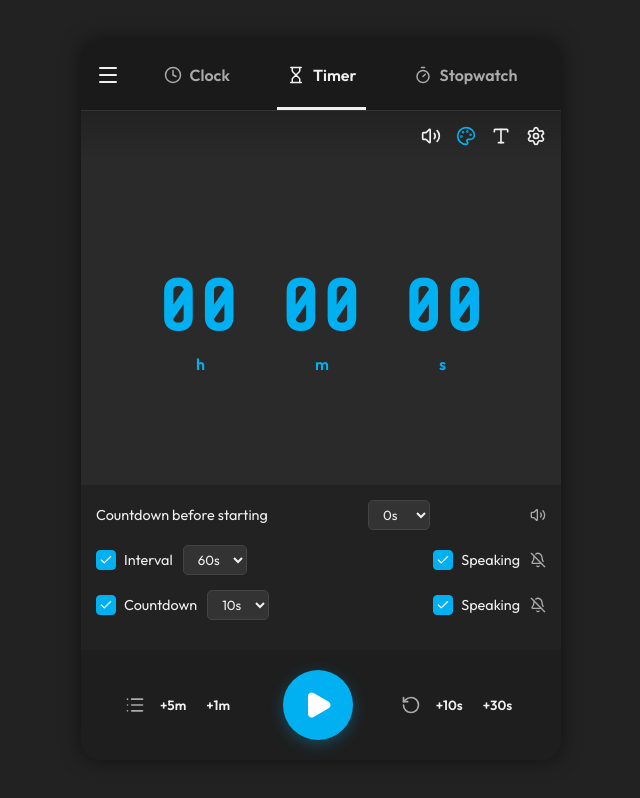
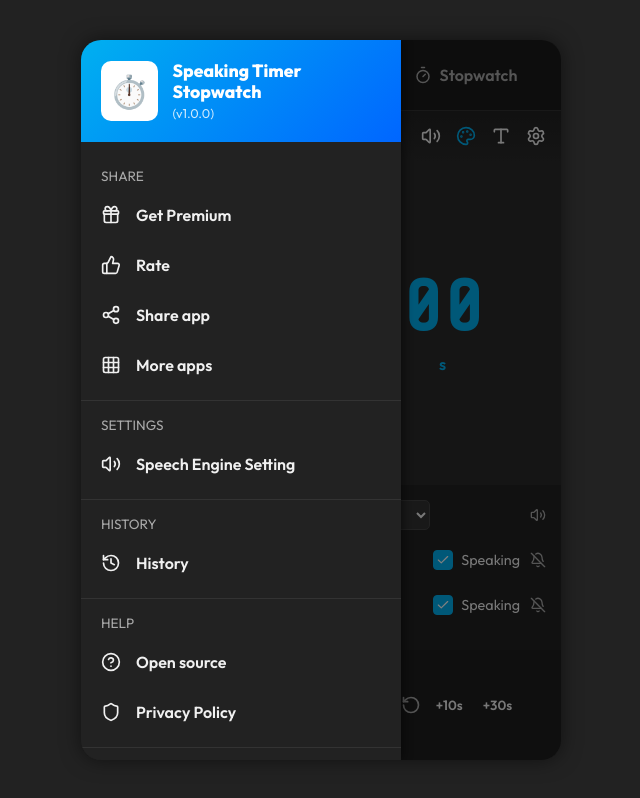
Before and after one commit to hritik-mahirrao/voice-clock, a React (Vite) app: page / in a window 1280 px wide. Both pictures are taken after a click on the button 427 px from the left and 75 px from the top of the page. Shown: the whole page, without its empty margins (319-959 px from the left). Built offline with nearby package versions, Linux system fonts and the light colour scheme.

Commit message:
added speech settings

```diff
--- a/src/App.jsx
+++ b/src/App.jsx
@@ -3,15 +3,32 @@
 import ClockTab from './components/ClockTab';
 import TimerTab from './components/TimerTab';
 import StopwatchTab from './components/StopwatchTab';
+import Sidebar from './components/Sidebar';
+import SpeechSettingsModal from './components/SpeechSettingsModal';
 import './index.css';
 
 function App() {
   const [activeTab, setActiveTab] = useState('timer');
+  const [isSidebarOpen, setIsSidebarOpen] = useState(false);
+  const [isSpeechModalOpen, setIsSpeechModalOpen] = useState(false);
 
   return (
     <div className="app-container">
+      <Sidebar
+        isOpen={isSidebarOpen}
+        onClose={() => setIsSidebarOpen(false)}
+        onOpenSpeechSettings={() => setIsSpeechModalOpen(true)}
+      />
+
+      <SpeechSettingsModal
+        isOpen={isSpeechModalOpen}
+        onClose={() => setIsSpeechModalOpen(false)}
+      />
+
       <header className="top-nav">
-        <button className="menu-btn"><Menu size={24} /></button>
+        <button className="menu-btn" onClick={() => setIsSidebarOpen(true)}>
+          <Menu size={24} />
+        </button>
         <div className="tabs">
           <button
             className={`tab-btn ${activeTab === 'clock' ? 'active' : ''}`}
--- /dev/null
+++ b/src/components/Sidebar.jsx
@@ -0,0 +1,55 @@
+import {
+  Gift, ThumbsUp, Share2, Grid, Volume2, History, HelpCircle, Shield
+} from 'lucide-react';
+
+export default function Sidebar({ isOpen, onClose, onOpenSpeechSettings }) {
+  return (
+    <>
+      {/* Overlay to close sidebar by clicking outside */}
+      {isOpen && <div className="sidebar-overlay" onClick={onClose}></div>}
+
+      <div className={`sidebar ${isOpen ? 'open' : ''}`}>
+        <div className="sidebar-header">
+          <div className="app-icon">
+            <span style={{ fontSize: '2rem' }}>⏱️</span>
+          </div>
+          <div className="app-title">
+            <h3>Speaking Timer Stopwatch</h3>
+            <span>(v1.0.0)</span>
+          </div>
+        </div>
+
+        <div className="sidebar-menu">
+          <div className="menu-section">
+            <div className="menu-title">Share</div>
+            <button className="menu-item"><Gift size={20} /> Get Premium</button>
+            <button className="menu-item"><ThumbsUp size={20} /> Rate</button>
+            <button className="menu-item"><Share2 size={20} /> Share app</button>
+            <button className="menu-item"><Grid size={20} /> More apps</button>
+          </div>
+
+          <div className="menu-section">
+            <div className="menu-title">Settings</div>
+            <button
+              className="menu-item"
+              onClick={() => { onClose(); onOpenSpeechSettings(); }}
+            >
+              <Volume2 size={20} /> Speech Engine Setting
+            </button>
+          </div>
+
+          <div className="menu-section">
+            <div className="menu-title">History</div>
+            <button className="menu-item"><History size={20} /> History</button>
+          </div>
+
+          <div className="menu-section">
+            <div className="menu-title">Help</div>
+            <button className="menu-item"><HelpCircle size={20} /> Open source</button>
+            <button className="menu-item"><Shield size={20} /> Privacy Policy</button>
+          </div>
+        </div>
+      </div>
+    </>
+  );
+}
--- /dev/null
+++ b/src/components/SpeechSettingsModal.jsx
@@ -0,0 +1,95 @@
+import { useState } from 'react';
+import { Volume2, RotateCcw, Activity, Droplet, Play } from 'lucide-react';
+import { getSpeechSettings, setSpeechSettings, speak } from '../utils/speech';
+
+export default function SpeechSettingsModal({ isOpen, onClose }) {
+  const [settings, setSettings] = useState(getSpeechSettings());
+
+  if (!isOpen) return null;
+
+  const handleReset = () => {
+    const defaultSettings = { rate: 1, pitch: 1 };
+    setSettings(defaultSettings);
+    setSpeechSettings(1, 1);
+  };
+
+  const handleSave = () => {
+    setSpeechSettings(settings.rate, settings.pitch);
+    speak("Settings saved");
+    onClose();
+  };
+
+  const handlePreview = () => {
+    const synth = window.speechSynthesis;
+    if (synth.speaking) {
+        synth.cancel();
+    }
+    const utterThis = new SpeechSynthesisUtterance("1, 2, 3");
+    utterThis.rate = settings.rate;
+    utterThis.pitch = settings.pitch;
+    synth.speak(utterThis);
+  };
+
+  return (
+    <div className="modal-overlay">
+      <div className="modal-content">
+        <div className="modal-header">
+          <div style={{display: 'flex', alignItems: 'center', gap: '10px'}}>
+            <Volume2 size={24} />
+            <h2>Speech Engine Setting</h2>
+          </div>
+          <button className="text-btn flex-btn" onClick={handleReset}>
+            <RotateCcw size={16} /> RESET
+          </button>
+        </div>
+
+        <div className="modal-body">
+          <div className="slider-group">
+            <label>Speed Of Speech</label>
+            <div className="slider-row">
+              <Activity size={20} color="var(--text-muted)" />
+              <input
+                type="range"
+                min="0.1"
+                max="2"
+                step="0.1"
+                value={settings.rate}
+                onChange={(e) => setSettings({...settings, rate: parseFloat(e.target.value)})}
+                onMouseUp={handlePreview}
+                onTouchEnd={handlePreview}
+              />
+            </div>
+          </div>
+
+          <div className="slider-group">
+            <label>Tone Of Speech</label>
+            <div className="slider-row">
+              <Droplet size={20} color="var(--text-muted)" />
+              <input
+                type="range"
+                min="0.1"
+                max="2"
+                step="0.1"
+                value={settings.pitch}
+                onChange={(e) => setSettings({...settings, pitch: parseFloat(e.target.value)})}
+                onMouseUp={handlePreview}
+                onTouchEnd={handlePreview}
+              />
+            </div>
+          </div>
+
+          <div style={{display: 'flex', justifyContent: 'center', marginTop: '15px'}}>
+            <button className="text-btn flex-btn" onClick={handlePreview} style={{background: 'var(--timer-color)', color: 'white'}}>
+              <Play size={16} fill="white" /> PREVIEW SOUND
+            </button>
+          </div>
+        </div>
+
+        <div className="modal-footer">
+          <button className="text-btn" onClick={onClose}>CANCEL</button>
+          <button className="text-btn" onClick={handleSave}>OK</button>
+        </div>
+      </div>
+    </div>
+  );
+}
--- a/src/index.css
+++ b/src/index.css
@@ -366,3 +366,183 @@
   font-family: 'Share Tech Mono', monospace;
   font-size: 1.1rem;
 }
+
+/* Sidebar Styles */
+.sidebar-overlay {
+  position: absolute;
+  top: 0;
+  left: 0;
+  right: 0;
+  bottom: 0;
+  background-color: rgba(0, 0, 0, 0.5);
+  z-index: 100;
+  animation: fadeIn 0.3s;
+}
+
+.sidebar {
+  position: absolute;
+  top: 0;
+  left: -100%;
+  width: 75%;
+  max-width: 320px;
+  height: 100%;
+  background-color: #222;
+  z-index: 101;
+  transition: left 0.3s ease;
+  display: flex;
+  flex-direction: column;
+  box-shadow: 2px 0 10px rgba(0,0,0,0.5);
+}
+
+.sidebar.open {
+  left: 0;
+}
+
+.sidebar-header {
+  background: linear-gradient(135deg, #00b0f0, #0066ff);
+  padding: 20px;
+  display: flex;
+  align-items: center;
+  gap: 15px;
+  color: white;
+}
+
+.app-icon {
+  background: white;
+  width: 60px;
+  height: 60px;
+  border-radius: 10px;
+  display: flex;
+  justify-content: center;
+  align-items: center;
+}
+
+.app-title h3 {
+  font-size: 1.1rem;
+  margin: 0;
+  line-height: 1.2;
+}
+
+.app-title span {
+  font-size: 0.8rem;
+  opacity: 0.8;
+}
+
+.sidebar-menu {
+  flex: 1;
+  overflow-y: auto;
+  padding: 10px 0;
+}
+
+.menu-section {
+  border-bottom: 1px solid #333;
+  padding: 10px 0;
+}
+
+.menu-title {
+  padding: 5px 20px;
+  font-size: 0.85rem;
+  color: var(--text-muted);
+  text-transform: uppercase;
+}
+
+.menu-item {
+  width: 100%;
+  text-align: left;
+  background: none;
+  border: none;
+  color: var(--text-main);
+  padding: 15px 20px;
+  font-size: 1rem;
+  font-family: inherit;
+  font-weight: 600;
+  cursor: pointer;
+  display: flex;
+  align-items: center;
+  gap: 15px;
+  transition: background-color 0.2s;
+}
+
+.menu-item:hover {
+  background-color: rgba(255, 255, 255, 0.05);
+}
+
+/* Modal Styles */
+.modal-overlay {
+  position: absolute;
+  top: 0;
+  left: 0;
+  right: 0;
+  bottom: 0;
+  background-color: rgba(0, 0, 0, 0.7);
+  z-index: 200;
+  display: flex;
+  justify-content: center;
+  align-items: center;
+  animation: fadeIn 0.2s;
+}
+
+.modal-content {
+  background-color: #333;
+  width: 90%;
+  max-width: 400px;
+  border-radius: 8px;
+  box-shadow: 0 10px 30px rgba(0,0,0,0.5);
+  display: flex;
+  flex-direction: column;
+}
+
+.modal-header {
+  padding: 20px;
+  border-bottom: 1px solid #444;
+  display: flex;
+  justify-content: space-between;
+  align-items: center;
+}
+
+.modal-header h2 {
+  font-size: 1.2rem;
+  margin: 0;
+}
+
+.flex-btn {
+  display: flex;
+  align-items: center;
+  gap: 5px;
+  font-size: 0.9rem;
+  background-color: rgba(255,255,255,0.1);
+  padding: 5px 10px;
+  border-radius: 4px;
+}
+
+.modal-body {
+  padding: 20px;
+}
+
+.slider-group {
+  margin-bottom: 25px;
+}
+
+.slider-group label {
+  display: block;
+  margin-bottom: 15px;
+  font-size: 1rem;
+}
+
+.slider-row {
+  display: flex;
+  align-items: center;
+  gap: 15px;
+}
+
+.slider-row input[type=range] {
+  flex: 1;
+  accent-color: var(--timer-color);
+}
+
+.modal-footer {
+  padding: 15px 20px;
+  display: flex;
+  justify-content: flex-end;
+  gap: 20px;
+}
--- a/src/utils/speech.js
+++ b/src/utils/speech.js
@@ -1,9 +1,24 @@
+export const getSpeechSettings = () => {
+  return {
+    rate: parseFloat(localStorage.getItem('speechRate') || '1'),
+    pitch: parseFloat(localStorage.getItem('speechPitch') || '1')
+  };
+};
+
+export const setSpeechSettings = (rate, pitch) => {
+  localStorage.setItem('speechRate', rate);
+  localStorage.setItem('speechPitch', pitch);
+};
+
 export const speak = (text) => {
   const synth = window.speechSynthesis;
   if (synth.speaking) {
       synth.cancel();
   }
   const utterThis = new SpeechSynthesisUtterance(text);
+  const settings = getSpeechSettings();
+  utterThis.rate = settings.rate;
+  utterThis.pitch = settings.pitch;
   synth.speak(utterThis);
 };
 
```
